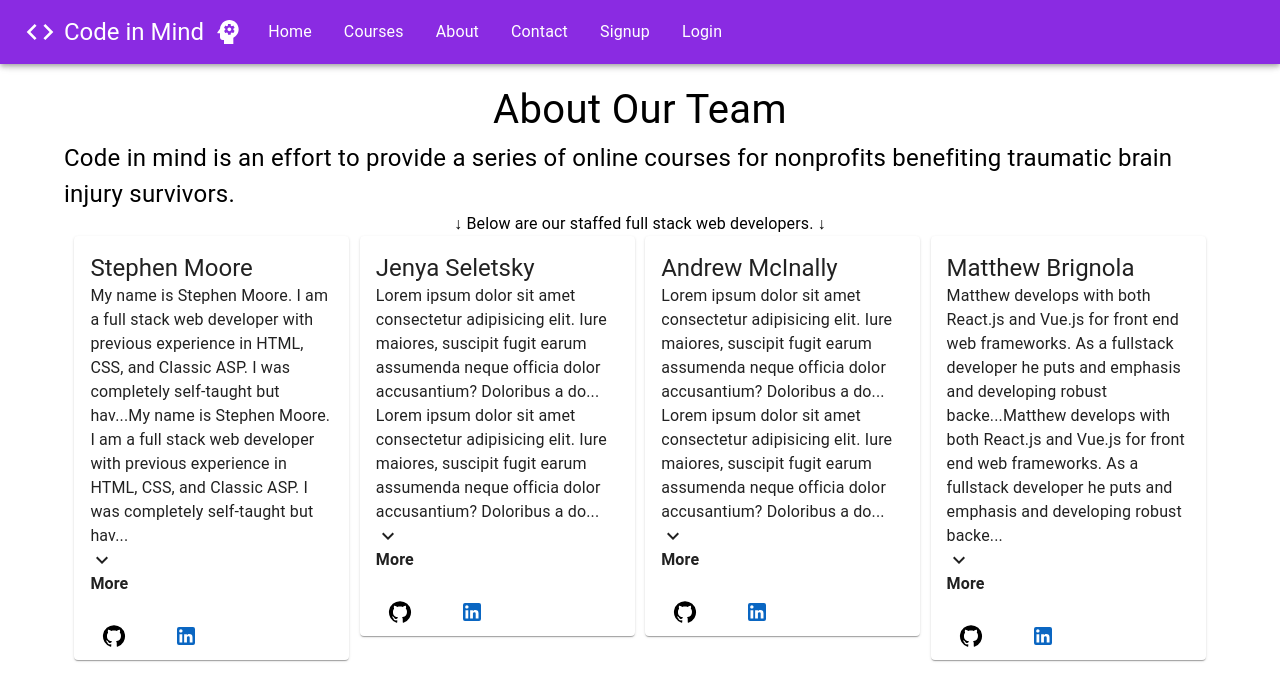
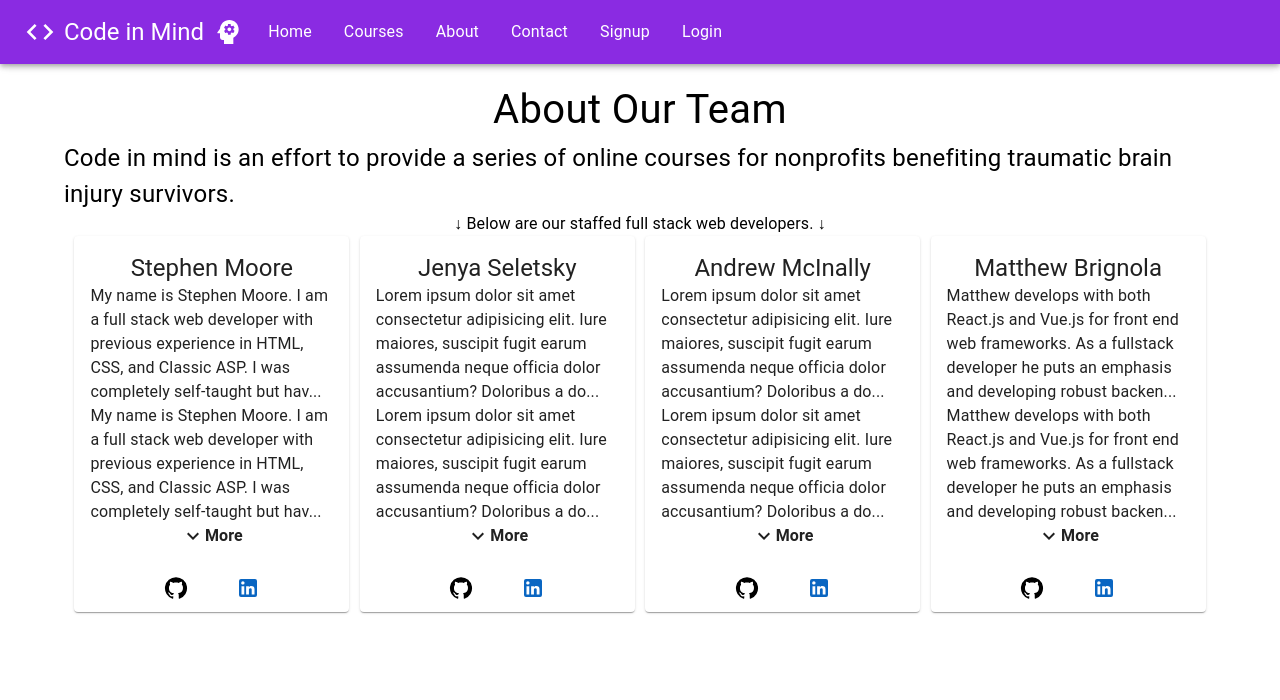
Before and after one commit to judo2000/code_in_mind, a React (Create React App) app in the folder client/: page /about in a window 1280 px wide. Shown: the top 700 px of the page. Built offline with nearby package versions, Linux system fonts and the light colour scheme.

Commit message:
read more read less toggling works now

```diff
--- a/client/src/components/Profile.js
+++ b/client/src/components/Profile.js
@@ -53,36 +53,48 @@ export default function Profile(props) {
   const more = (
     <>
       {short}
+      <div style={{ display: "flex", justifyContent: "center" }}>
         <ExpandMoreIcon
           style={{ cursor: "pointer" }}
           onClick={() => setShowMore(true)}
         />
         <Typography sx={{ fontWeight: 600 }}>More</Typography>
+      </div>
     </>
   );
   const less = (
     <>
       {props.summary}
+      <div style={{ display: "flex", justifyContent: "center" }}>
         <ExpandLessIcon
           style={{ cursor: "pointer" }}
           onClick={() => setShowMore(false)}
         />
         <Typography sx={{ fontWeight: 600 }}>Less</Typography>
+      </div>
     </>
   );
   return (
     <Card sx={{ maxWidth: 275 }}>
       <CardContent>
-        <Typography variant="h5" component="div">
+        <Typography variant="h5" sx={{ textAlign: "center" }} component="div">
           {props.name}
         </Typography>
         {/* Read More */}
         <Typography sx={{ display: "flex", flexDirection: "column" }}>
           {more ? short : props.summary}
+          <div
+            style={{
+              display: "flex",
+              flexDirection: "column",
+              justifyContent: "center",
+            }}
+          >
             {showMore ? less : more}
+          </div>
         </Typography>
       </CardContent>
-      <CardActions>
+      <CardActions sx={{ display: "flex", justifyContent: "center" }}>
         <Button
           onClick={() => (window.location.href = props.github)}
           size="small"
--- a/client/src/pages/About.js
+++ b/client/src/pages/About.js
@@ -50,7 +50,7 @@ My other passion in life is judo. I have practiced judo for just over 33 years.
             name="Matthew Brignola"
             github="https://github.com/prismaticdevs"
             linkedin="https://www.linkedin.com/in/matthewbrignola/"
-            summary="Matthew develops with both React.js and Vue.js for front end web frameworks. As a fullstack developer he puts and emphasis and developing robust backend APIS and databases and compliments them with intuitive and well designed front ends.  "
+            summary="Matthew develops with both React.js and Vue.js for front end web frameworks. As a fullstack developer he puts an emphasis and developing robust backend APIS and databases that he then compliments them with intuitive and well designed front ends. Matthew adheres to modern UI/UX standards and has a strong emphasis on web page design. "
           />
         </Grid>
       </Grid>
```
Lines whose indentation alone changed are shown as unchanged.
